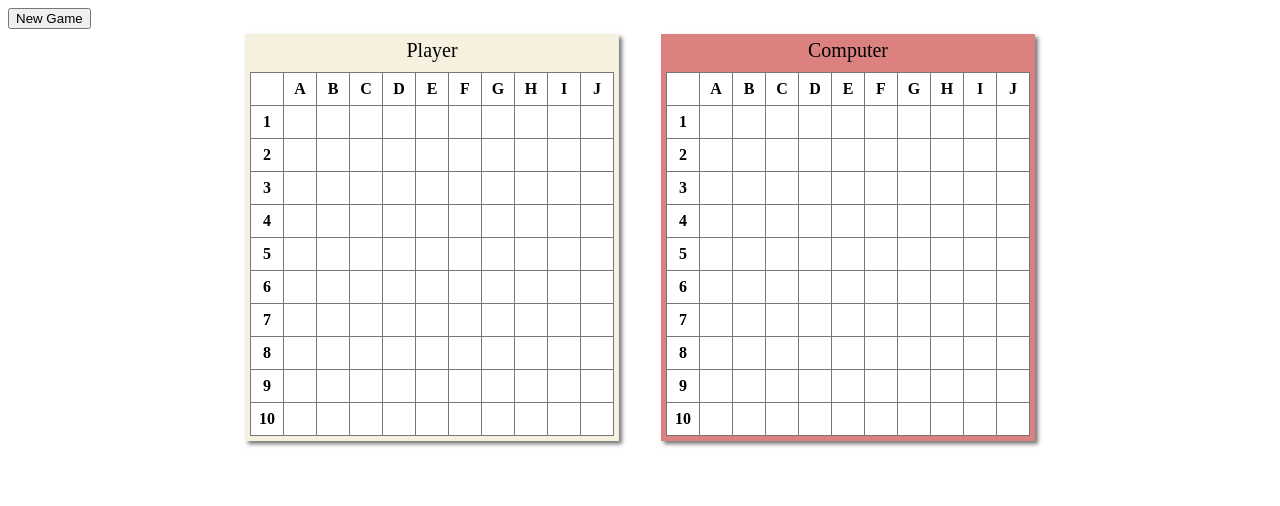
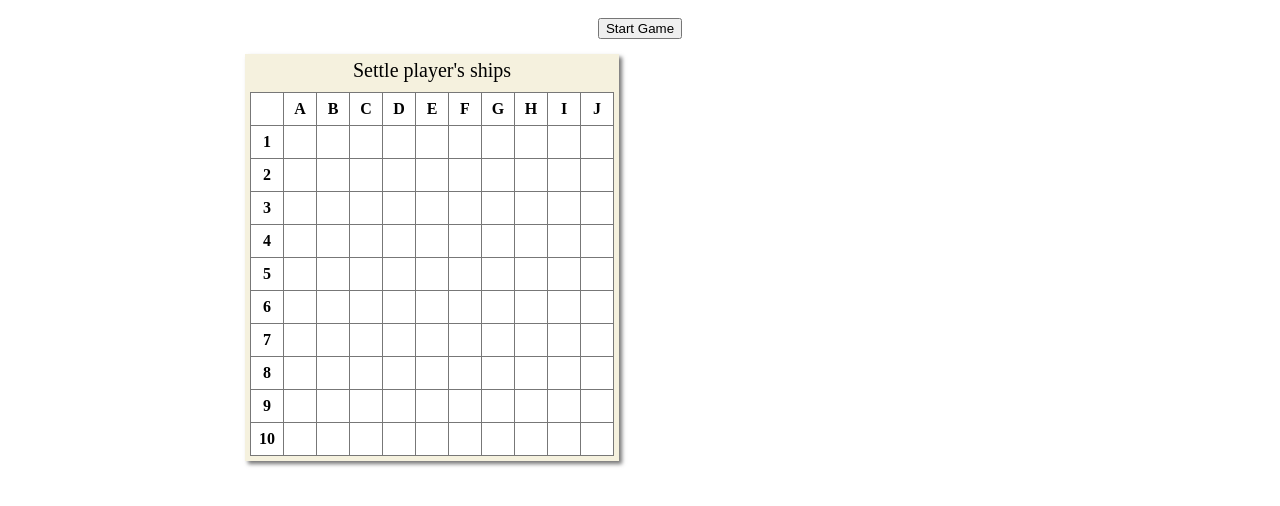
Before and after one commit to ivannikolic/battleship-game, a plain HTML site: page potapanje-brodova.html in a window 1280 px wide. Drawn offline with Linux system fonts and the light colour scheme.

Commit message:
settle ships at the beginning

```diff
--- a/css/style.css
+++ b/css/style.css
@@ -36,11 +36,17 @@ table.matrix td {
     background-color: #ffffff;
 }
 
+table.matrix td.cell-empty {
+    /*background-image: url("../img/WaterTile.png");*/
+    background-color: #ffffff;
+}
+
 table.matrix td.cell-with-ship {
     background-color: #999999;
 }
 
 table.matrix td.cell-blocked {
+    /*background-image: url("../img/WaterTile.png");*/
     background-color: #ffffff;
 }
 
@@ -85,7 +91,12 @@ table.matrix td.cell-ship-hit {
     margin-bottom: 10px;
 }
 
-.game {
+.mainFrame {
     width: 800px;
     margin: 0 auto;
 }
+
+.button-container {
+    text-align: center;
+    padding: 10px;
+}
--- a/js/init.js
+++ b/js/init.js
@@ -2,22 +2,38 @@ var MATRIX_SIZE = 10;
 var VERTICAL = 0, HORIZONTAL = 1;
 var WEST = new Direction(-1), EAST = new Direction(1), NORTH = new Direction(-1), SOUTH = new Direction(1);
 var CELL_EMPTY = 0, CELL_WITH_SHIP = 1, CELL_BLOCKED = 2, CELL_MISSED = 3, CELL_SHIP_DESTROYED = 4;
-var opponent, me;
+var opponent, me, setup;
 var DELAY_BETWEEN_MOVES = 500;
+var game;
 
 $(function() {
 
-    startGame();
+    settlement();
 
-    $("#NewGame").click(function() {
-        removeFromLocalStorage(me.getContainerId());
-        removeFromLocalStorage(opponent.getContainerId());
+    //startGame();
+
+});
+
+function settlement(){
+    $("#game").hide();
+    $("#settlement").show();
+
+    setup = new Player($('#SettlePlayer'), "Settle player's ships");
+    setup.render();
+    setup.setClickEnabled(false);
+    setup.setActive(false);
+
+    $("#StartGame").click(function() {
         startGame();
     });
 
-});
+}
 
 function startGame(){
+
+    $("#game").show();
+    $("#settlement").hide();
+
     me = new Player($('#Player'), 'Player');
     me.populateRandomly();
     me.render();
@@ -29,8 +45,16 @@ function startGame(){
     opponent.populateRandomly();
     opponent.render();
 
-    var game = new Game(me, opponent);
+    game = new Game(me, opponent);
     game.start();
+
+    $("#NewGame").click(function() {
+        if (confirm("Are you sure you want to quit current game?")) {
+            removeFromLocalStorage(me.getContainerId());
+            removeFromLocalStorage(opponent.getContainerId());
+            location.reload();
+        }
+    });
 }
 
 function Game(me, opponent) {
--- a/js/player.js
+++ b/js/player.js
@@ -127,7 +127,7 @@ function Player(t, title){
 
     this.populateRandomly = function(){
         if (!restored){
-            //stateMatrix = new RandomFieldPopulator().populate();
+            stateMatrix = new RandomFieldPopulator().populate();
         }
     };
 
--- a/potapanje-brodova.html
+++ b/potapanje-brodova.html
@@ -12,10 +12,19 @@
     <link rel="stylesheet" type="text/css" href="css/style.css"/>
 </head>
 <body>
-    <div><input type="button" value="New Game" id="NewGame"/></div>
-    <div class="game">
-        <span id="Player" class="player-holder float-left"></span>
-        <span id="Computer" class="player-holder float-right"></span>
+    <div class="mainFrame">
+        <div id="settlement">
+            <div class="button-container"><input type="button" value="Start Game" id="StartGame"/></div>
+            <div>
+                <span id="SettlePlayer" class="player-holder float-left"><!--matrix will be rendered here--></span>
+            </div>
+        </div>
+
+        <div id="game">
+            <div class="button-container"><input type="button" value="New Game" id="NewGame"/></div>
+            <span id="Player" class="player-holder float-left"><!--matrix will be rendered here--></span>
+            <span id="Computer" class="player-holder float-right"><!--matrix will be rendered here--></span>
+        </div>
     </div>
 </body>
 </html>
```
